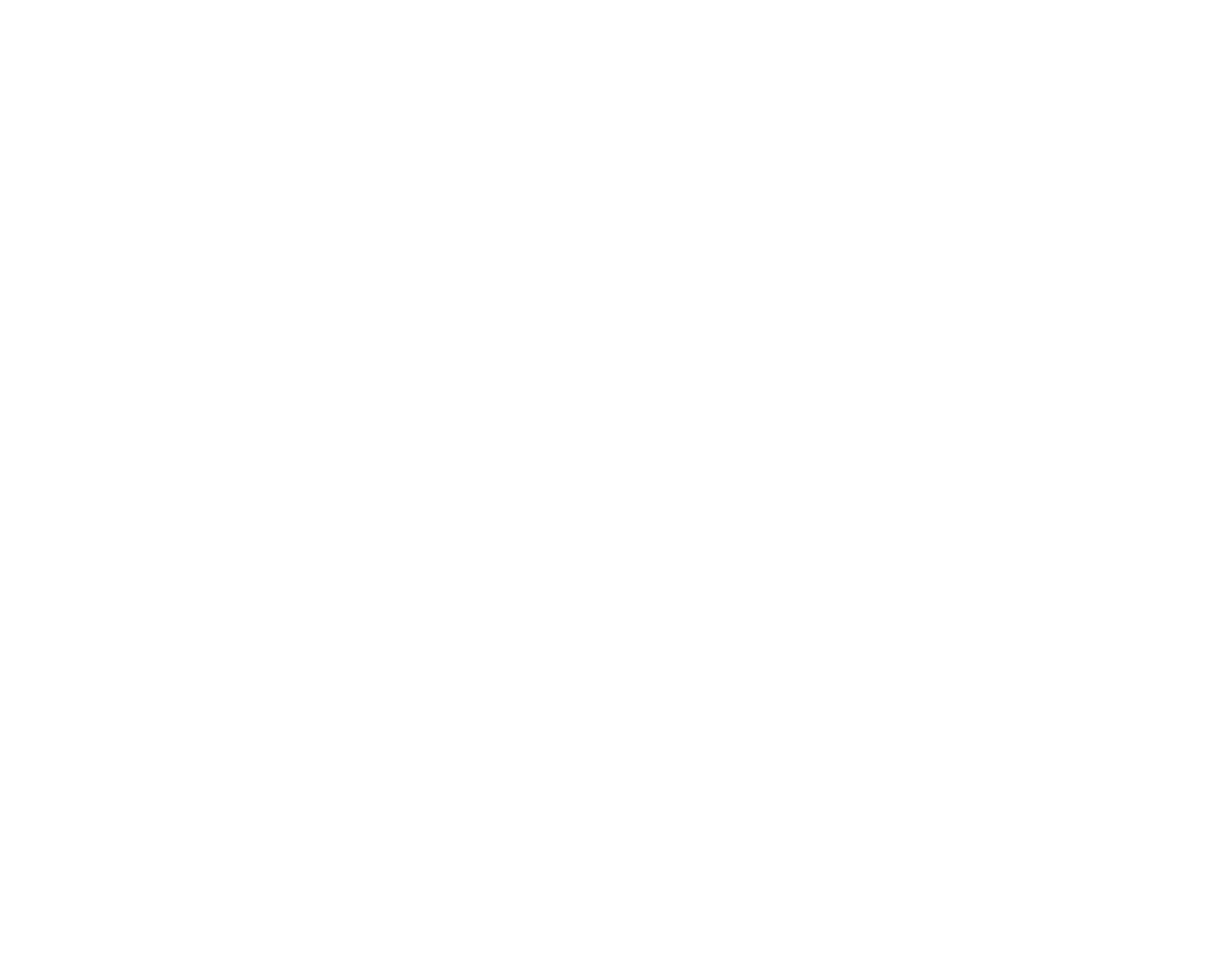
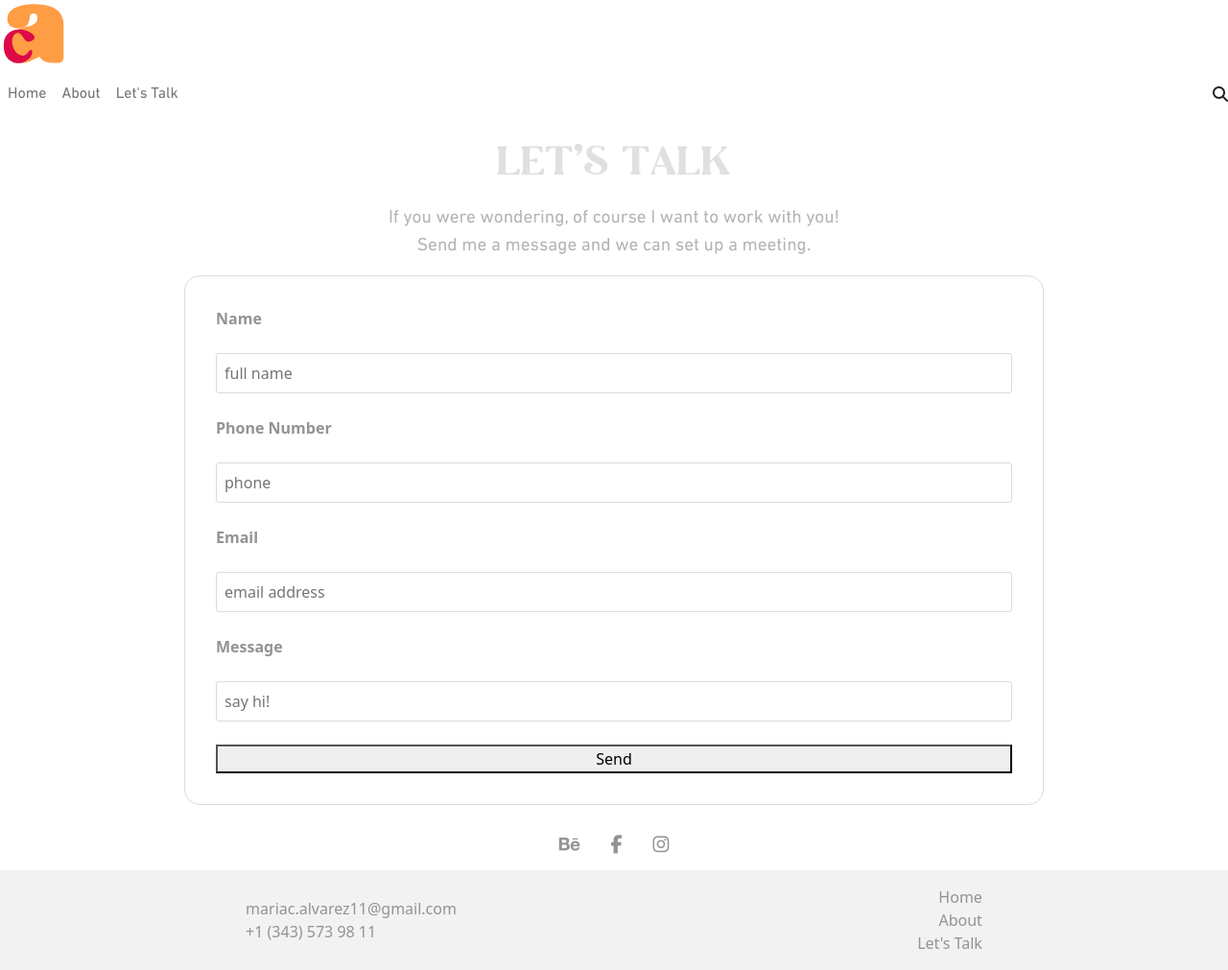
Before and after one commit to alva0144/portfolio, a plain HTML site: page contact.html in a window 1280 px wide. Shown: the whole page at 96% size. Before the commit the page ends 800 px from the top, so only its background shows below. Drawn offline with nearby package versions, Linux system fonts and the light colour scheme.

Commit message:
Creates about styles

```diff
--- a/about.html
+++ b/about.html
@@ -0,0 +1,113 @@
+<!DOCTYPE html>
+<html lang="en">
+<head>
+    <meta charset="UTF-8">
+    <meta http-equiv="X-UA-Compatible" content="IE=edge">
+    <meta name="viewport" content="width=device-width, initial-scale=1.0">
+    <title>Camila Alvarez Portfolio</title>
+    <link href="https://cdn.jsdelivr.net/npm/bootstrap@5.2.0/dist/css/bootstrap.min.css" rel="stylesheet" integrity="sha384-gH2yIJqKdNHPEq0n4Mqa/HGKIhSkIHeL5AyhkYV8i59U5AR6csBvApHHNl/vI1Bx" crossorigin="anonymous">
+    <script src="https://kit.fontawesome.com/ce67f94fc0.js" crossorigin="anonymous"></script>
+    <link rel="stylesheet" href="/css/styles.css">
+</head>
+
+<body>
+
+  <!--I included the logo as an svg and set its width -->
+
+  <svg version="1.1" id="Layer_1" xmlns="http://www.w3.org/2000/svg" xmlns:xlink="http://www.w3.org/1999/xlink" x="0px" y="0px"
+  width="70" viewBox="0 0 161.07 160.55" style="enable-background:new 0 0 161.07 160.55;" xml:space="preserve">
+<style type="text/css">
+ .st0{fill:#FF9D45;}
+ .st1{fill:#DD0A46;}
+</style>
+<path class="st0" d="M118.78,14.75C82.85,4.71,22.6,9.47,17.85,41.71C13.09,73.94,60.65,75,68.58,53.86
+ c1.83-4.89,2.52-8.82,2.49-11.97c-0.11-11.47,16.68-13.36,18.54-2.05c0.04,0.26,0.08,0.53,0.11,0.8
+ C91.3,55.97,77.04,60.2,72.28,62.32c-4.76,2.11-50.2,7.4-59.72,38.05c-9.51,30.65,19.74,56.1,45.98,50.2
+ c18.23-4.1,35.93-14.8,35.93-14.8s7.19,15.01,30.65,15.01c6.13,0,6.13,0.09,15.07,0.09c6.87,0,12.41-5.63,12.41-12.5V58.62
+ C152.6,58.62,154.72,24.8,118.78,14.75z"/>
+<path class="st1" d="M77.46,97.41c-17.48,9.38-18.39-7.75-28.18-15.9C39.49,73.36,27.67,86,29.3,103.12
+ c1.63,17.12,12.23,29.35,24.87,30.17c11.59,0.75,16.38-16.9,21.75-13.03c1.04,0.75,1.54,2.03,1.53,3.31
+ c-0.13,18.39-21.52,26.77-28.99,27.66c-10.92,1.3-39.55-2.85-39.55-41.99c0-39.14,35.88-38.32,35.88-38.32
+ C67.65,69.9,94.94,88.03,77.46,97.41z"/>
+</svg>
+
+    <!--Navbar-->
+<nav class="navbar navbar-expand-md navbar-light light-blue lighten-4 justify-content-around">
+
+    <!-- Navbar brand -->
+    <?xml version="1.0" encoding="utf-8"?>
+    <!-- Generator: Adobe Illustrator 26.2.1, SVG Export Plug-In . SVG Version: 6.00 Build 0)  -->
+
+    <!-- Collapse button -->
+    <button class="navbar-toggler toggler-example" type="button" data-toggle="collapse" data-target="#navbarSupportedContent1"
+      aria-controls="navbarSupportedContent1" aria-expanded="false" aria-label="Toggle navigation"><span class="dark-blue-text"><i
+          class="fas fa-bars fa-1x"></i></span></button>
+
+    <!-- Collapsible content -->
+    <div class="collapse navbar-collapse" id="navbarSupportedContent1">
+
+      <!-- Links -->
+      <ul class="navbar-nav mr-auto">
+        <li class="nav-item active">
+          <a class="nav-link" href="#">Home <span class="sr-only">(current)</span></a>
+        </li>
+        <li class="nav-item active">
+          <a class="nav-link" href="#">About <span class="sr-only">(current)</span></a>
+        </li>
+        <li class="nav-item">
+          <a class="nav-link" href="#">Let's Talk</a>
+        </li>
+      </ul>
+      <!-- Links -->
+
+    </div>
+    <!-- Collapsible content -->
+
+    <i class="fa-solid fa-magnifying-glass"></i>
+
+  </nav>
+  <!--/.Navbar-->
+
+  <!--all the about created in a section to flex them in css-->
+
+<section class="about">
+    <h1>ABOUT</h1>
+    <h2>Hey there, <br> I am Camila.</h2>
+    <img src="images/photo-cami-100.jpg" alt="photo-camila" class="img-fluid">
+    <p class="caption">I am an Industrial and Graphic <br> Designer from Bogotá, Colombia.</p>
+    <p class="text-1">With more than 5 years of experience in the design and advertising field, I have extensive knowledge of different video editing programs, animation, photography and vector graphics.</p>
+    <p class="text-2">This will be more text telling more about my personal life and hobbies. different video editing programs, animation, photography and vector graphics.</p>
+</section>
+
+<!--social media icons -->
+
+<section class="social-media-icons">
+  <a href="https://www.behance.net/mariaremolacha">
+    <i class="fa-brands fa-behance"></i></a>
+    <a href="https://www.facebook.com/Makiavela/">
+    <i class="fa-brands fa-facebook-f"></i></a>
+    <a href="https://www.instagram.com/mariaremolacha/">
+    <i class="fa-brands fa-instagram"></i></a>
+</section>
+
+  <footer>
+      <div class="footer-info">
+      <a href="mailto:mariac.alvarez11@gmail.com">mariac.alvarez11@gmail.com</a>
+      <a href="https://api.whatsapp.com/send/?phone=13435739811&text&type=phone_number&app_absent=0">+1 (343) 573 98 11</a>
+      </div>
+
+
+
+      <div class="footermenu">
+          <a href="/about.html">Home</a>
+          <a href="/about.html">About</a>
+          <a href="/contact.html">Let's Talk</a>
+      </div>
+
+
+  </footer>
+
+
+  <script src="https://cdn.jsdelivr.net/npm/bootstrap@5.2.0/dist/js/bootstrap.bundle.min.js" integrity="sha384-A3rJD856KowSb7dwlZdYEkO39Gagi7vIsF0jrRAoQmDKKtQBHUuLZ9AsSv4jD4Xa" crossorigin="anonymous"></script>
+</body>
+</html>
--- a/contact.html
+++ b/contact.html
@@ -0,0 +1,131 @@
+<!DOCTYPE html>
+<html lang="en">
+<head>
+    <meta charset="UTF-8">
+    <meta http-equiv="X-UA-Compatible" content="IE=edge">
+    <meta name="viewport" content="width=device-width, initial-scale=1.0">
+    <title>Camila Alvarez Portfolio</title>
+    <link href="https://cdn.jsdelivr.net/npm/bootstrap@5.2.0/dist/css/bootstrap.min.css" rel="stylesheet" integrity="sha384-gH2yIJqKdNHPEq0n4Mqa/HGKIhSkIHeL5AyhkYV8i59U5AR6csBvApHHNl/vI1Bx" crossorigin="anonymous">
+    <script src="https://kit.fontawesome.com/ce67f94fc0.js" crossorigin="anonymous"></script>
+    <link rel="stylesheet" href="/css/styles.css">
+</head>
+
+<body>
+
+  <!--I included the logo as an svg and set its width -->
+
+  <svg version="1.1" id="Layer_1" xmlns="http://www.w3.org/2000/svg" xmlns:xlink="http://www.w3.org/1999/xlink" x="0px" y="0px"
+  width="70" viewBox="0 0 161.07 160.55" style="enable-background:new 0 0 161.07 160.55;" xml:space="preserve">
+<style type="text/css">
+ .st0{fill:#FF9D45;}
+ .st1{fill:#DD0A46;}
+</style>
+<path class="st0" d="M118.78,14.75C82.85,4.71,22.6,9.47,17.85,41.71C13.09,73.94,60.65,75,68.58,53.86
+ c1.83-4.89,2.52-8.82,2.49-11.97c-0.11-11.47,16.68-13.36,18.54-2.05c0.04,0.26,0.08,0.53,0.11,0.8
+ C91.3,55.97,77.04,60.2,72.28,62.32c-4.76,2.11-50.2,7.4-59.72,38.05c-9.51,30.65,19.74,56.1,45.98,50.2
+ c18.23-4.1,35.93-14.8,35.93-14.8s7.19,15.01,30.65,15.01c6.13,0,6.13,0.09,15.07,0.09c6.87,0,12.41-5.63,12.41-12.5V58.62
+ C152.6,58.62,154.72,24.8,118.78,14.75z"/>
+<path class="st1" d="M77.46,97.41c-17.48,9.38-18.39-7.75-28.18-15.9C39.49,73.36,27.67,86,29.3,103.12
+ c1.63,17.12,12.23,29.35,24.87,30.17c11.59,0.75,16.38-16.9,21.75-13.03c1.04,0.75,1.54,2.03,1.53,3.31
+ c-0.13,18.39-21.52,26.77-28.99,27.66c-10.92,1.3-39.55-2.85-39.55-41.99c0-39.14,35.88-38.32,35.88-38.32
+ C67.65,69.9,94.94,88.03,77.46,97.41z"/>
+</svg>
+
+    <!--Navbar-->
+<nav class="navbar navbar-expand-md navbar-light light-blue lighten-4 justify-content-around">
+
+    <!-- Navbar brand -->
+    <?xml version="1.0" encoding="utf-8"?>
+    <!-- Generator: Adobe Illustrator 26.2.1, SVG Export Plug-In . SVG Version: 6.00 Build 0)  -->
+
+    <!-- Collapse button -->
+    <button class="navbar-toggler toggler-example" type="button" data-toggle="collapse" data-target="#navbarSupportedContent1"
+      aria-controls="navbarSupportedContent1" aria-expanded="false" aria-label="Toggle navigation"><span class="dark-blue-text"><i
+          class="fas fa-bars fa-1x"></i></span></button>
+
+    <!-- Collapsible content -->
+    <div class="collapse navbar-collapse" id="navbarSupportedContent1">
+
+      <!-- Links -->
+      <ul class="navbar-nav mr-auto">
+        <li class="nav-item active">
+          <a class="nav-link" href="#">Home <span class="sr-only">(current)</span></a>
+        </li>
+        <li class="nav-item active">
+          <a class="nav-link" href="#">About <span class="sr-only">(current)</span></a>
+        </li>
+        <li class="nav-item">
+          <a class="nav-link" href="#">Let's Talk</a>
+        </li>
+      </ul>
+      <!-- Links -->
+
+    </div>
+    <!-- Collapsible content -->
+
+    <i class="fa-solid fa-magnifying-glass"></i>
+
+  </nav>
+  <!--/.Navbar-->
+
+  <!--all the about created in a section to flex them in css-->
+
+<section class="about">
+    <h1>LET'S TALK</h1>
+    <p>If you were wondering, of course I want to work with you!<br>
+        Send me a message and we can set up a meeting.</p>
+</section>
+
+<section>
+    <div class="form">
+
+        <label for="fullname"><strong>Name</strong></label><br>
+        <input type="text" id="fullname" name="name" placeholder="full name"><br>
+
+        <label for="email"><strong>Phone Number</strong></label><br>
+        <input type="text" id="email" name="email" placeholder="phone"><br>
+
+        <label for="email"><strong>Email</strong></label><br>
+        <input type="text" id="email" name="email" placeholder="email address"><br>
+
+        <label for="message"><strong>Message</strong></label><br>
+        <input type="text" id="message" name="message" placeholder="say hi!"><br>
+
+        <button class="submit" type="submit">Send</button>
+    </div>
+</section>
+
+
+
+<!--social media icons -->
+
+<section class="social-media-icons">
+  <a href="https://www.behance.net/mariaremolacha">
+    <i class="fa-brands fa-behance"></i></a>
+    <a href="https://www.facebook.com/Makiavela/">
+    <i class="fa-brands fa-facebook-f"></i></a>
+    <a href="https://www.instagram.com/mariaremolacha/">
+    <i class="fa-brands fa-instagram"></i></a>
+</section>
+
+  <footer>
+      <div class="footer-info">
+      <a href="mailto:mariac.alvarez11@gmail.com">mariac.alvarez11@gmail.com</a>
+      <a href="https://api.whatsapp.com/send/?phone=13435739811&text&type=phone_number&app_absent=0">+1 (343) 573 98 11</a>
+      </div>
+
+
+
+      <div class="footermenu">
+          <a href="/about.html">Home</a>
+          <a href="/about.html">About</a>
+          <a href="/contact.html">Let's Talk</a>
+      </div>
+
+
+  </footer>
+
+
+  <script src="https://cdn.jsdelivr.net/npm/bootstrap@5.2.0/dist/js/bootstrap.bundle.min.js" integrity="sha384-A3rJD856KowSb7dwlZdYEkO39Gagi7vIsF0jrRAoQmDKKtQBHUuLZ9AsSv4jD4Xa" crossorigin="anonymous"></script>
+</body>
+</html>
--- a/css/styles.css
+++ b/css/styles.css
@@ -1,23 +1,157 @@
-svg {
-    height: 12.5em;
+
+* {
+    box-sizing: border-box;
+}
+
+body {
+    margin: 0 auto;
+}
+
+
+@font-face {
+    font-family: delicious-sans-font;
+    src: url(/fonts/delicious-sans-font.otf) format("opentype");
 }
 
 @font-face {
-    font-family: "delicioussans";
-    src: url("/fonts/delicious-sans-font.otf") format("opentype");
+    font-family: dinnext;
+    src:url(/fonts/DINNextLTPro-Regular.otf) format("opentype");
 }
 
 @font-face {
-    font-family: "dinnext";
-    src: url("/fonts/din-next-pro-bold-regular.otf") format("opentype");
+    font-family: dinbold;
+    src:url(/fonts/din-next-pro-bold.otf) format("opentype");
 }
 
 h1{
-    font-family: delicioussans;
+    font-family: 'delicious-sans-font';
+    letter-spacing: 1px;
+    color: #e0e0e0;
+
 }
 
 nav a{
-    font-family: dinnext;
+    font-family: "dinnext";
     text-decoration: none;
-    color: ;
+    list-style: none;
 }
+
+.social-media-icons{
+    display: flex;
+    flex-direction: row;
+    align-items: center;
+    justify-content: center;
+
+}
+
+.social-media-icons a i{
+    padding: 1rem;
+    color: #939393;
+    font-size: 1.2rem;
+    margin-top: 1rem;
+}
+
+footer{
+    display:flex;
+    flex-direction: row;
+    justify-content: space-around;
+    background-color: #F2F2F2;
+    padding: 1rem;
+}
+
+footer a{
+    text-decoration: none;
+    list-style-type: none;
+    color: #939393;
+}
+
+.footer-info{
+    display:flex;
+    flex-direction: column;
+    align-items: flex-start;
+    justify-content: center;
+}
+
+.footermenu{
+    display:flex;
+    flex-direction: column;
+    align-items: flex-end;
+}
+
+/*styles for about page*/
+
+h1{
+    text-align: center;
+    padding: 1rem;
+}
+
+
+h2{
+    font-family: 'delicious-sans-font';
+    letter-spacing: 1px;
+    color: #FF9D45;
+    text-align: center;
+}
+
+.about .caption{
+    font-family: 'dinnext';
+}
+
+.about{
+    font-family: 'dinnext';
+}
+
+.about .caption{
+    font-size: 1rem;
+    color: #B4B4B4;
+    text-align: center;
+    padding: 2rem;
+}
+
+.about .text-1{
+    font-size: 1.2rem;
+    color: #B4B4B4;
+    text-align: center;
+}
+
+.about .text-2{
+    display: none;
+}
+
+/*styles for about forms*/
+
+p{font-size: 1.2rem;
+color: #B4B4B4;
+text-align: center;
+}
+
+.form{
+    width: 70%;
+    margin: 0 auto ;
+    border: #DBDBDB solid 1px;
+    border-radius: 1rem;
+    padding: 2rem;
+    display: flex;
+    flex-direction: column;
+    justify-content: center;
+    color: #939393;
+}
+
+
+#fullname{
+    padding: 0.5rem;
+    border: #DBDBDB solid 1px;
+    border-radius: 3px;
+}
+
+#email{
+    padding: 0.5rem;
+    border: #DBDBDB solid 1px;
+    border-radius: 3px;
+}
+
+#message{
+    padding: 0.5rem;
+    border: #DBDBDB solid 1px;
+    border-radius: 3px;
+}
```
Also changed, not shown: index.html (+56 -15 lines), fonts/DINNextLTPro-Regular.otf (added), images/camila-image.jpg (added), images/photo-cami-100.jpg (added), 3 other files.
